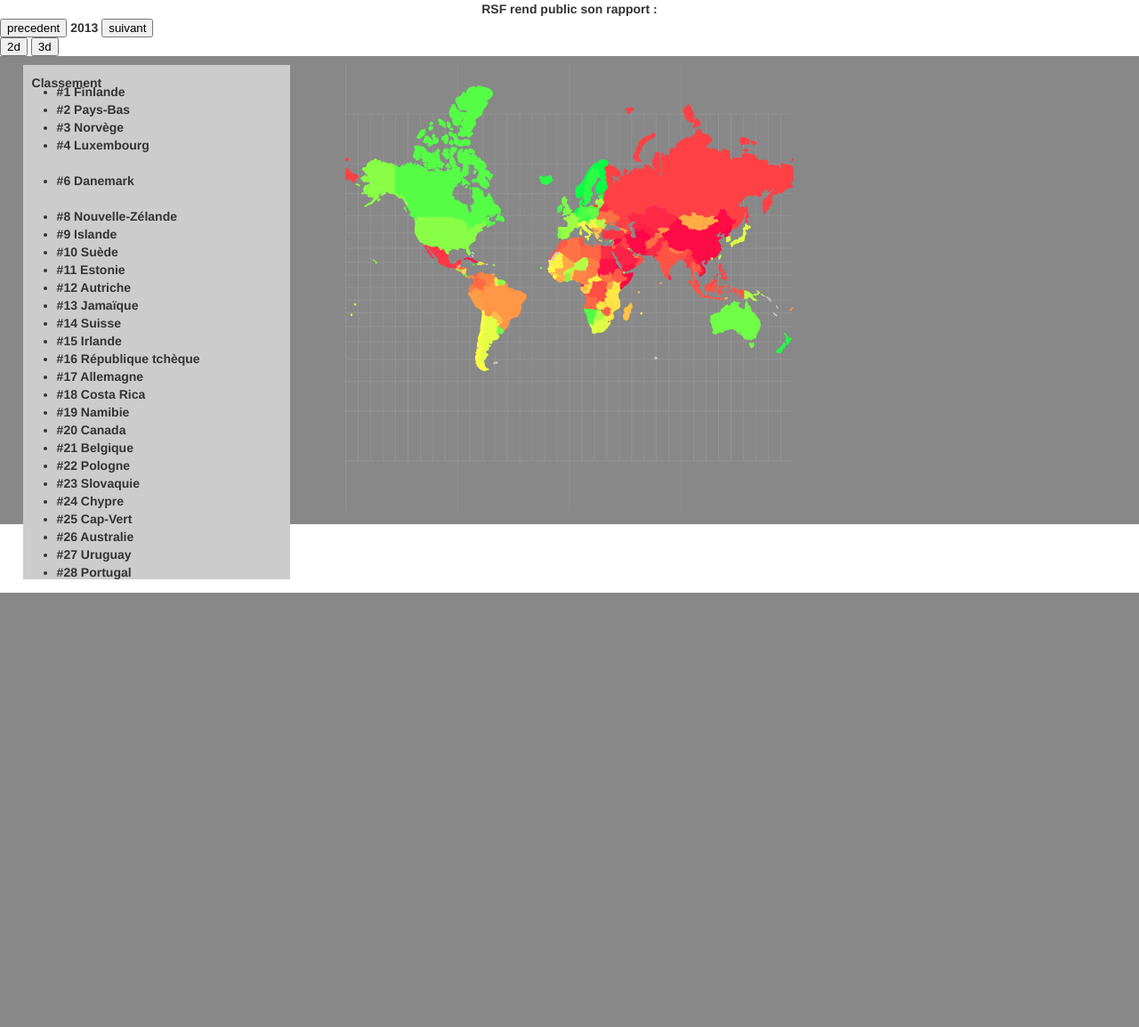
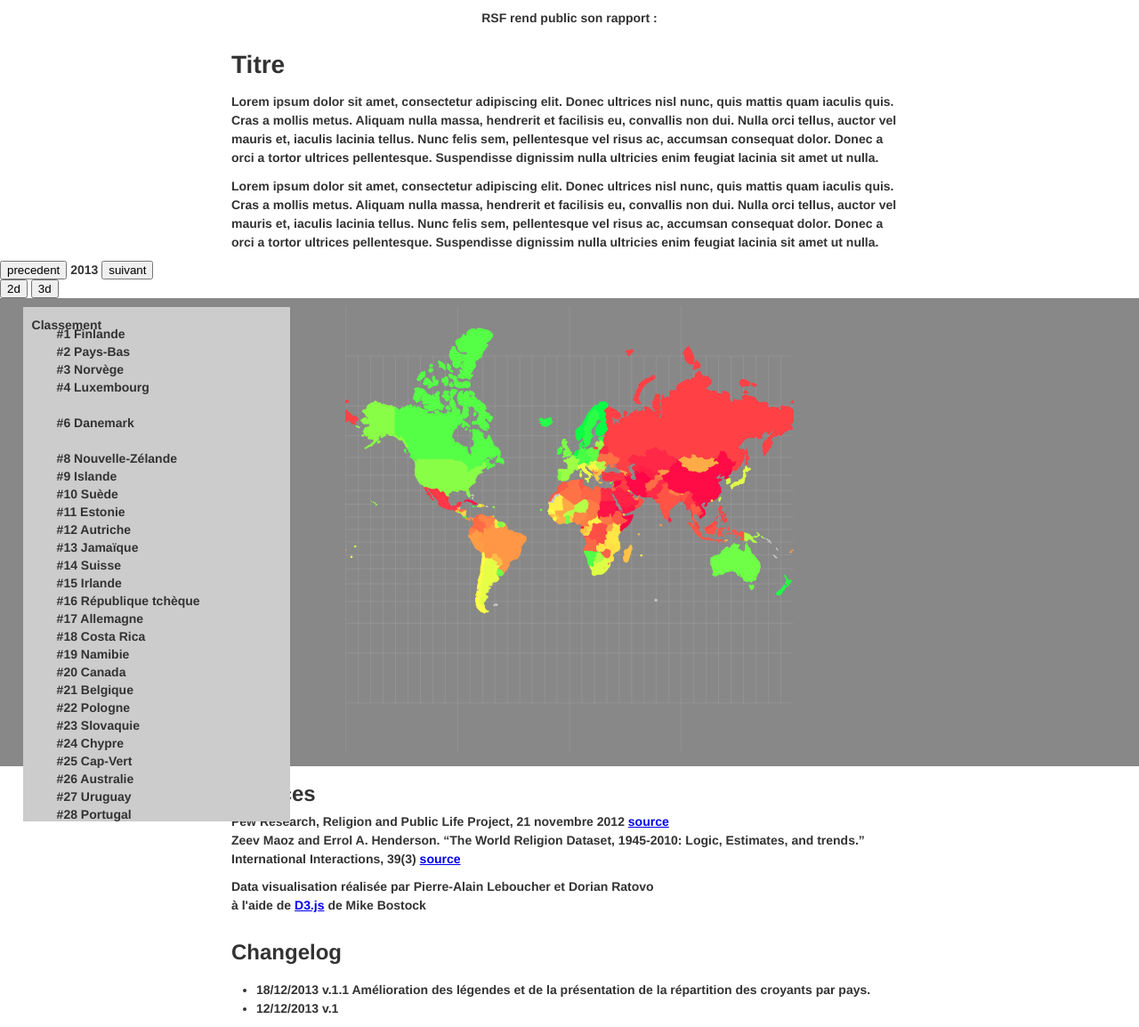
Before and after one commit to dovotori/HeighmapTexture, a PHP site: page / in a window 1280 px wide. Shown: the part 134-1288 px from the top of the page at 89% size. Before the commit the page ends 800 px from the top, so only its background shows below. Run offline with PHP 8.4, Linux system fonts and the light colour scheme; some libraries are stand-ins or nearby versions.

Commit message:
Focus dans la liste+environnement Rsf

```diff
--- a/index.html
+++ b/index.html
@@ -37,6 +37,9 @@
 				<br/>
 				RSF rend public son rapport :
 			</div>
+			<h2>Titre</h2>
+			<p id="intro">Lorem ipsum dolor sit amet, consectetur adipiscing elit. Donec ultrices nisl nunc, quis mattis quam iaculis quis. Cras a mollis metus. Aliquam nulla massa, hendrerit et facilisis eu, convallis non dui. Nulla orci tellus, auctor vel mauris et, iaculis lacinia tellus. Nunc felis sem, pellentesque vel risus ac, accumsan consequat dolor. Donec a orci a tortor ultrices pellentesque. Suspendisse dignissim nulla ultricies enim feugiat lacinia sit amet ut nulla. </p>
+			<p id="more">Lorem ipsum dolor sit amet, consectetur adipiscing elit. Donec ultrices nisl nunc, quis mattis quam iaculis quis. Cras a mollis metus. Aliquam nulla massa, hendrerit et facilisis eu, convallis non dui. Nulla orci tellus, auctor vel mauris et, iaculis lacinia tellus. Nunc felis sem, pellentesque vel risus ac, accumsan consequat dolor. Donec a orci a tortor ultrices pellentesque. Suspendisse dignissim nulla ultricies enim feugiat lacinia sit amet ut nulla. </p>
 		</div>
 
 
@@ -60,6 +63,24 @@
 				<ul id="classement"></ul>
 			</div>
 		</div>
+
+
+
+		<div id="sources" class="line">
+			<h3>Sources</h3>
+				Pew Research, Religion and Public Life Project, 21 novembre 2012 <a href="http://www.pewforum.org/2012/11/21/laws-penalizing-blasphemy-apostasy-and-defamation-of-religion-are-widespread/">source</a><br/>Zeev Maoz and Errol A. Henderson. “The World Religion Dataset, 1945-2010: Logic, Estimates, and trends.” International Interactions, 39(3) <a href="http://www.correlatesofwar.org/COW2%20Data/Religion/Religion.htm">source</a><br/>
+			</p>
+			<p>Data visualisation réalisée par Pierre-Alain Leboucher et Dorian Ratovo</br>
+				à l'aide de <a href="http://d3js.org/">D3.js</a> de Mike Bostock</p>
+			<h3>Changelog</h3>
+			<ul>
+				<li>18/12/2013 v.1.1 Amélioration des légendes et de la présentation de la répartition des croyants par pays.</li>
+				<li>12/12/2013 v.1 </li>
+			</ul>
+		</div>
+
+
+
 
 
 		<!--<script type="x-shader/x-vertex" id="vertexShader">
--- a/js/main.js
+++ b/js/main.js
@@ -91,7 +91,7 @@ function setup()
 
 
 
-function dessin2d(error, results)
+function dessin2d( error, results )
 {
 
 	index = results[1];
@@ -163,7 +163,6 @@ function dessin2d(error, results)
 
 		})
 
-
         changementAnnee(0);
 
 }
@@ -176,10 +175,11 @@ function dessin2d(error, results)
 
 function passage3d()
 {
+
     mode = "3d";
 
 	// carte greyscale pour texture heightMap
-	svgFond.style("fill", "#fff");
+	svgFond.style("fill", "#888");
 
 	for(var i = 0; i < index.length; i++)
 	{
@@ -274,8 +274,8 @@ function displayBorders(scene)
 {
 
     var materialBorder = new THREE.LineBasicMaterial({
-            color:0x0000ff,
-            opacity: 1,
+            color:0x666666,
+            opacity: 0.4,
             linewidth: 1
         });
 
@@ -330,6 +330,7 @@ function displayRelief( scene, texture )
 
     // heightmap
     //var texture = THREE.ImageUtils.loadTexture('mapInverse.png', null, loaded);
+    var fourchetteHauteur = 60;
 
     // texture effect
     var detailTexture = THREE.ImageUtils.loadTexture("data/textureLisse.jpg", null, loaded);
@@ -339,7 +340,7 @@ function displayRelief( scene, texture )
 
     // HAUTEUR MAX
     uniformsTerrain[ "tDisplacement" ].value = texture;
-    uniformsTerrain[ "uDisplacementScale" ].value = 10;
+    uniformsTerrain[ "uDisplacementScale" ].value = fourchetteHauteur;
 
     // EFFET TEXTURE
     uniformsTerrain[ "tNormal" ].value = detailTexture;
@@ -377,7 +378,7 @@ function displayRelief( scene, texture )
     geometryTerrain.computeTangents();
 
     var terrain = new THREE.Mesh( geometryTerrain, material );
-    terrain.position.set(0, 0, -10);
+    terrain.position.set(0, 0, -fourchetteHauteur/2);
 
     scene.add(terrain);
 
@@ -692,8 +693,8 @@ var Canvas = function()
     this.moveCamToPosition = function(position)
     {
 
-        //this.angleCamera = 90;
-        //this.rayonCamera = projection([ 0, -10 ])[1];
+        this.angleCamera = 90;
+        this.rayonCamera = this.positionInitCam[1];
 
         this.transitionCamera.setup(
             [this.camera.position.x, this.camera.position.y, this.camera.position.z],
@@ -852,10 +853,14 @@ function clicPaysClassement(isoPays)
 
     if(mode == "3d")
     {
+        var classement = d3.selectAll(".itemPays");
+        classement.style("color", "black");
+
         for(var i = 0; i < index.length; i++)
         {
             if(isoPays == index[i].iso)
             {
+                d3.selectAll("#"+index[i].iso).style("color", "#00f");
                 var positionPays = projectionfor3d(getGeoCoord(index[i].latitude, index[i].longitude));
                 canvas.moveCamToPosition(positionPays);
             }
@@ -863,33 +868,6 @@ function clicPaysClassement(isoPays)
 
 
     }
-    // var id;
-    // var classement = d3.selectAll(".itemPays");
-    // classement.style("color", "black");
-    // for(var i = 0; i < infosPays.length; i++)
-    // {
-    //     if(isoPays == infosPays[i][0])
-    //     {
-    //         id = i;
-    //         d3.selectAll("#"+infosPays[id][0]).style("color", "#0a0");
-    //     }
-    // }
 
-    //
 
 }
-
-
-
-
-
-
-
-
-function init()
-{
-    if(canvas.isZoom)
-    {
-        canvas.init();
-    }
-}
--- a/style.css
+++ b/style.css
@@ -4,8 +4,15 @@ body
 	background-color:#fff;
 	color:#333;
 	font-weight: bold;
-	overflow:hidden;
 
+}
+
+
+#cp, #sources
+{
+	max-width:800px;
+	margin:0 auto;
+	padding:10px 20px;
 }
 
 
@@ -32,6 +39,8 @@ body
 }
 
 
+
+
 #classement
 {
 	overflow: scroll;
@@ -41,4 +50,6 @@ body
 #classement li
 {
 	cursor: pointer;
+	list-style-type:none;
+	margin: 0; padding: 0;
 }
```
